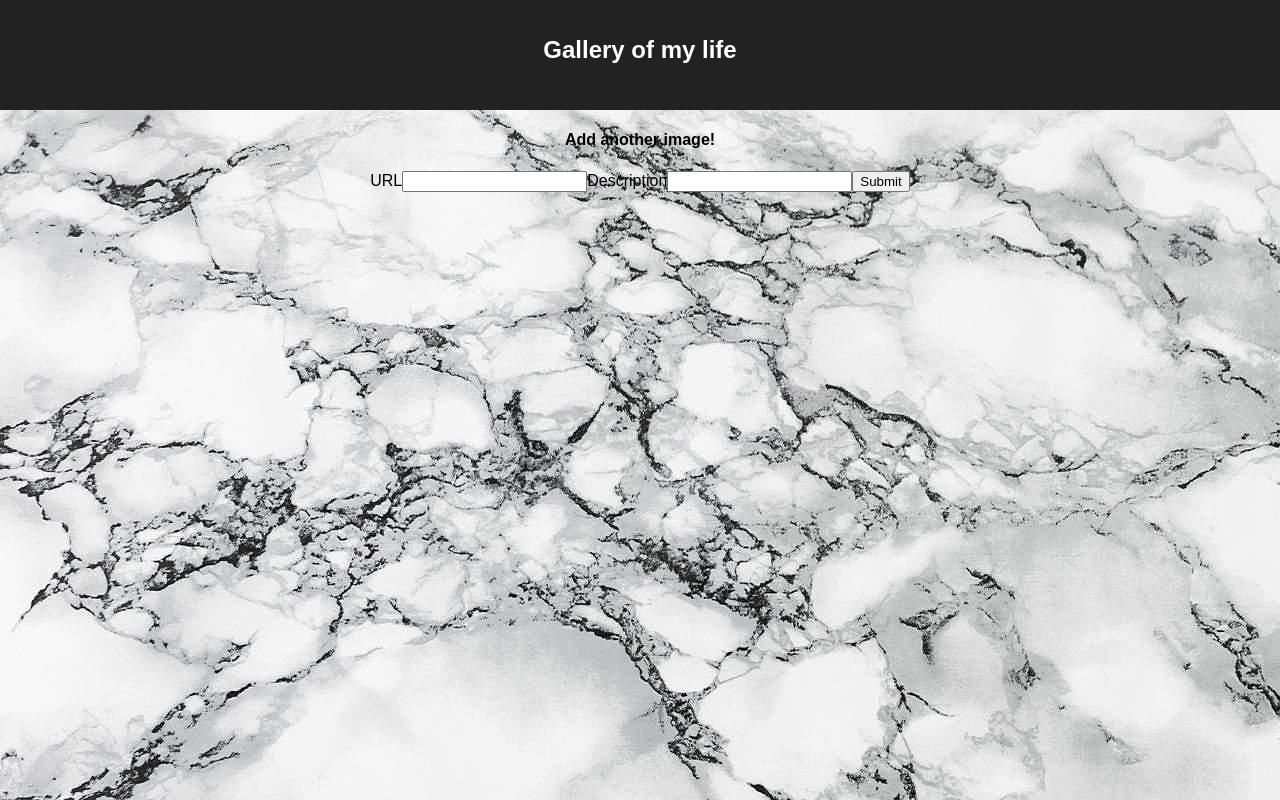
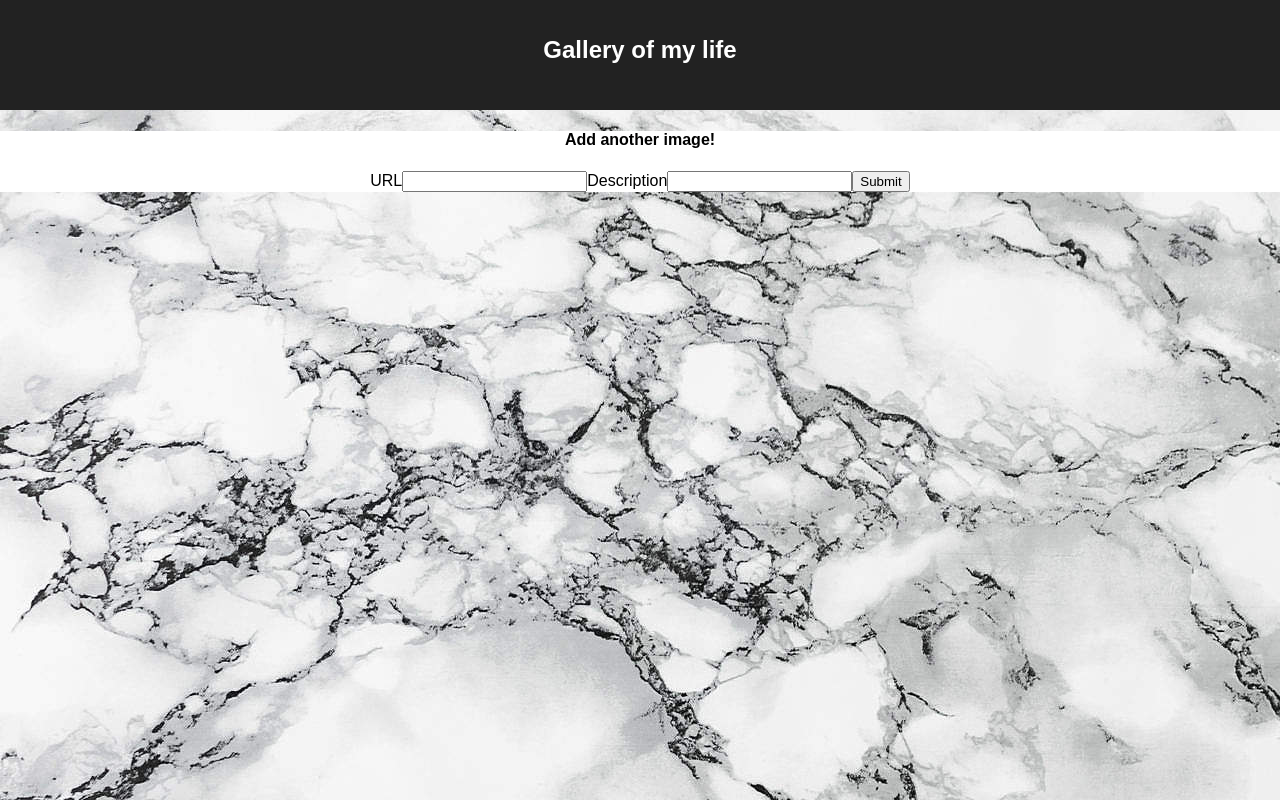
Before and after one commit to sdeda1us/react-gallery, a React (Create React App) app: page / in a window 1280 px wide. Built offline with nearby package versions, Linux system fonts and the light colour scheme; no server answers.

Commit message:
added white background for visibility

```diff
--- a/src/components/App/App.css
+++ b/src/components/App/App.css
@@ -30,6 +30,9 @@ body {
   margin-top: 1em;
 }
 
+.formBackground{
+  background-color: white;
+}
 .imageFrame{
   display: flex;
   flex-wrap: wrap;
--- a/src/components/Form/Form.js
+++ b/src/components/Form/Form.js
@@ -1,10 +1,11 @@
 import React, { Component } from 'react';
+import '../App/App.css';
 
 class Form extends Component{
 
     render(){
         return(
-            <form>
+            <form className="formBackground">
                 <h4>Add another image!</h4>
                 <label>URL</label>
                 <input type="text" onChange={this.props.handlechange('path')}/>
```
